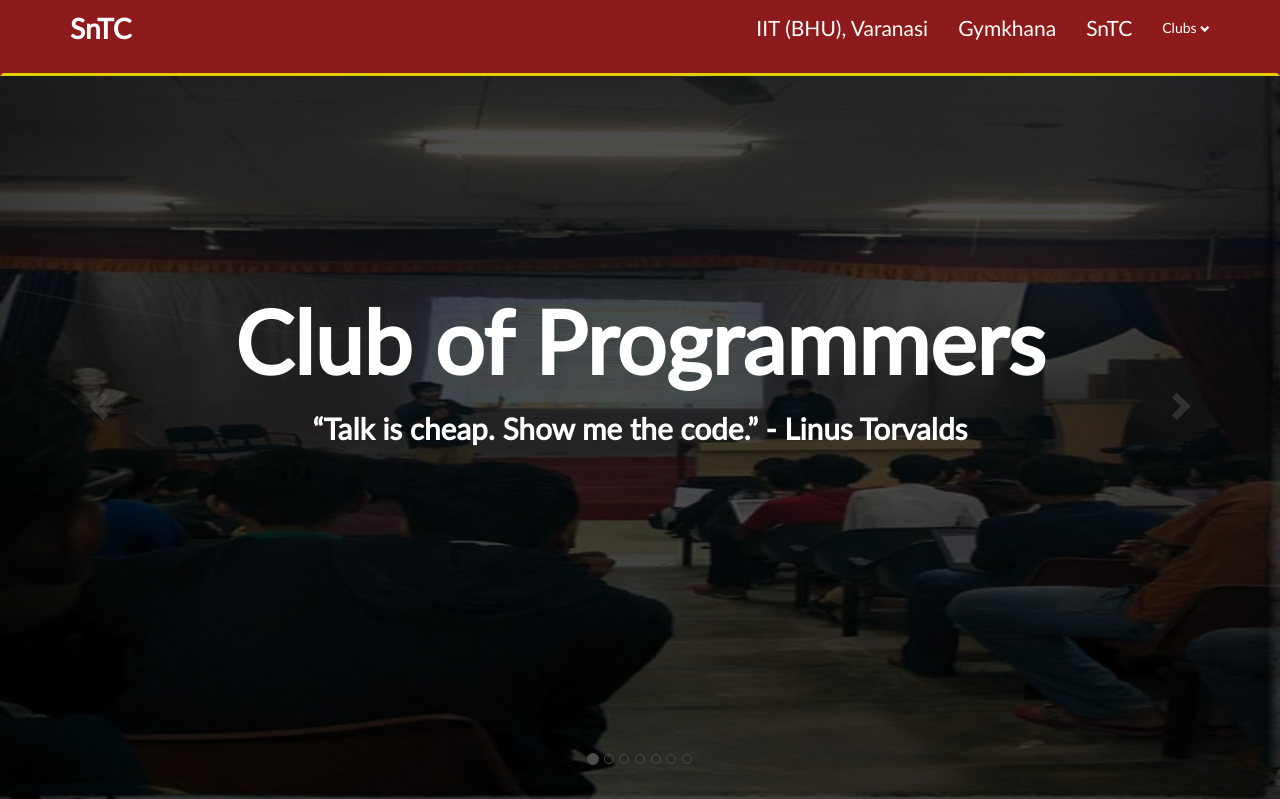
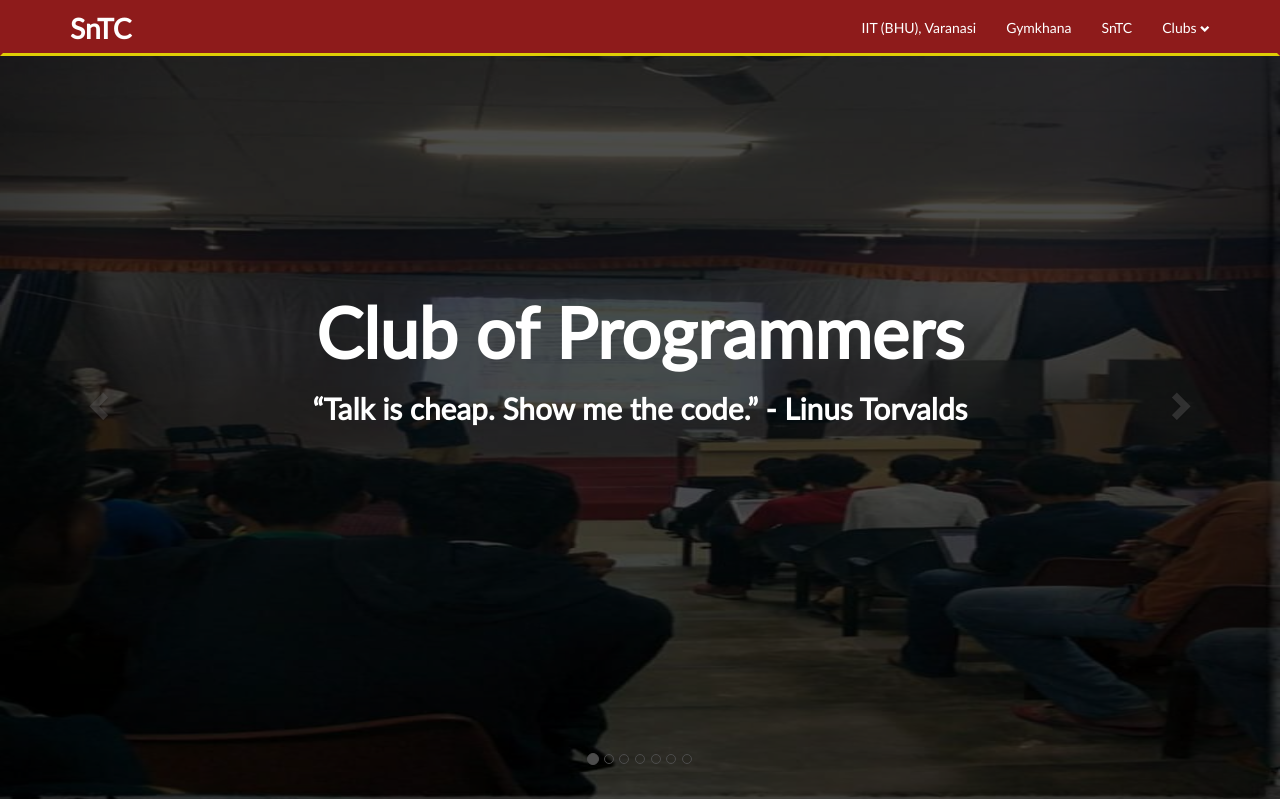
Before and after one commit to s0nskar/sntc, a Django app: page /cops/ in a window 1280 px wide. Shown: the top 799 px of the page. Run offline with Django 3.2, Linux system fonts and the light colour scheme; some libraries are stand-ins or nearby versions.

Commit message:
cops page fixed

```diff
--- a/templates/cops.html
+++ b/templates/cops.html
@@ -33,13 +33,13 @@
               <span class="icon-bar"></span>
               <span class="icon-bar"></span>
             </button>
-            <a class="navbar-brand" href="#">SnTC</a>
+            <a class="navbar-brand" href="/">SnTC</a>
           </div>
           <div id="navbar" class="navbar-collapse collapse">
             <ul class="navbar-nav navbar-right nav">
-              <li class="lead"><a href="#">IIT (BHU), Varanasi</a></li>
-              <li class="lead"><a href="#">Gymkhana</a></li>
-              <li class="lead"><a href="#">SnTC</a></li>
+              <li><a href="http://iitbhu.ac.in">IIT (BHU), Varanasi</a></li>
+              <li><a href="http://iitbhu.ac.in/gymkhana_beta">Gymkhana</a></li>
+              <li><a href="#">SnTC</a></li>
               <li>
                 <a href="" class="dropdown-toggle" data-toggle="dropdown">Clubs <i class="glyphicon glyphicon-chevron-down" style="font-size:0.7em;"></i></a>
                 <ul class="dropdown-menu">
@@ -64,7 +64,7 @@
       <div class="outer">
         <div class="ontop">
           <div class="mid">
-            <h1>Club of Programmers</h1>
+            <h1 style="font-size:2em;">Club of Programmers</h1>
             <div id="bar">
                 <small>“Talk is cheap. Show me the code.” - Linus Torvalds</small>
             </div>
```
